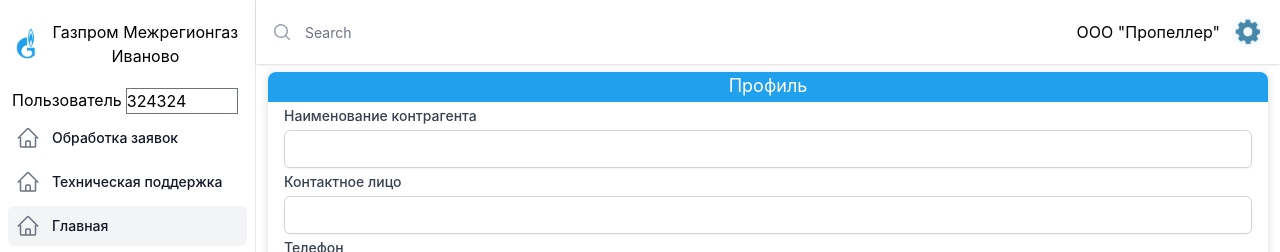
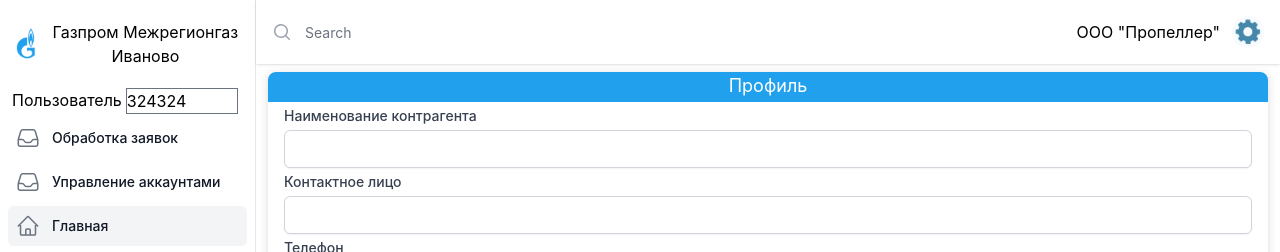
Before and after one commit to BrainseCode/gazprom-mrg-lkpp-front, a React (Create React App) app: page / in a window 1280 px wide. Shown: the top 252 px of the page. Built offline with nearby package versions, Linux system fonts and the light colour scheme.

Commit message:
Добавил заготовку под страницу авторизации

```diff
--- a/src/App.tsx
+++ b/src/App.tsx
@@ -14,12 +14,14 @@
 import MeasuringComplex from './Pages/MeasuringComplex/Index';
 import ManagementUser from './Pages/ManagementUser/Index';
 import Petition from './Pages/Petition/Index';
-import Auth from './Pages/Auth/Index';
+import Login from './Pages/Auth/login/Index';
 
 export default function App() {
   return (
     <div className="App">
       <Routes>
+      <Route path="login" element={ <Login /> } />
+      {/* <Route path="logout" element={ <Logout /> } /> */}
         <Route path="/" element={ <AppLayout /> }>
             <Route index element={ <HomePage /> } />
             <Route path="userprofile" element={ <UserProfile /> } />
@@ -31,7 +33,6 @@
             <Route path="technicalSupport" element={ <TechnicalSupport /> } />
             <Route path="measuringComplex" element={ <MeasuringComplex /> } />
             <Route path="managementUser" element={ <ManagementUser /> } />
-            <Route path="auth" element={ <Auth /> } />
             <Route path="petition" element={ <Petition /> } />
         </Route>
       </Routes>
--- a/src/Layouts/AppLayout.tsx
+++ b/src/Layouts/AppLayout.tsx
@@ -19,7 +19,7 @@
 
 const username = 'ООО "Пропеллер"';
 
-const roleUser: number = 2; //1 администратор 2 менеджер 3 пользователи
+const roleUser: number = 1; //1 администратор 2 менеджер 3 пользователи
 const userId = 324324;
 
 let navigation = [
@@ -36,15 +36,14 @@
 
 if(roleUser===1) {
   navigation = [
-    { id: 1, name: 'Обработка заявок', href: '/petition', icon: HomeIcon, current: true },
-    { id: 2, name: 'Управление аккаунтами', href: '/managementUser', icon: HomeIcon, current: true },
+    { id: 1, name: 'Обработка заявок', href: '/petition', icon: InboxIcon, current: true },
+    { id: 2, name: 'Управление аккаунтами', href: '/managementUser', icon: InboxIcon, current: true },
     ...navigation
   ];
 }
 else if(roleUser===2) {
   navigation = [
-    { id: 1, name: 'Обработка заявок', href: '/petition', icon: HomeIcon, current: true },
-    { id: 2, name: 'Техническая поддержка', href: '/technicalSupport', icon: HomeIcon, current: true },
+    { id: 1, name: 'Обработка заявок', href: '/petition', icon: InboxIcon, current: true },
     ...navigation
   ];
 }
--- a/src/Pages/Auth/Index.tsx
+++ b/src/Pages/Auth/login/Index.tsx
@@ -1,5 +1,5 @@
 import React from 'react';
-import './auth.css';
+import './login.css';
 
 export default function Index() {
     return (
```
Also changed, not shown: src/Pages/Auth/login/login.css (added).
